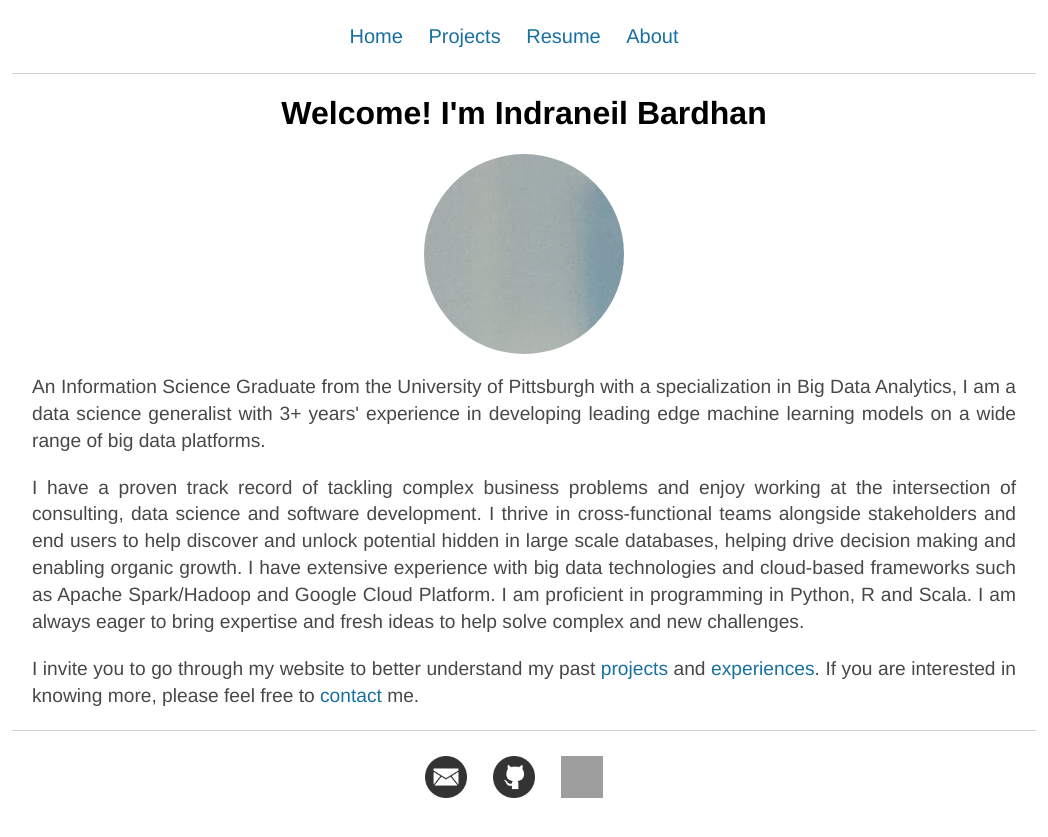
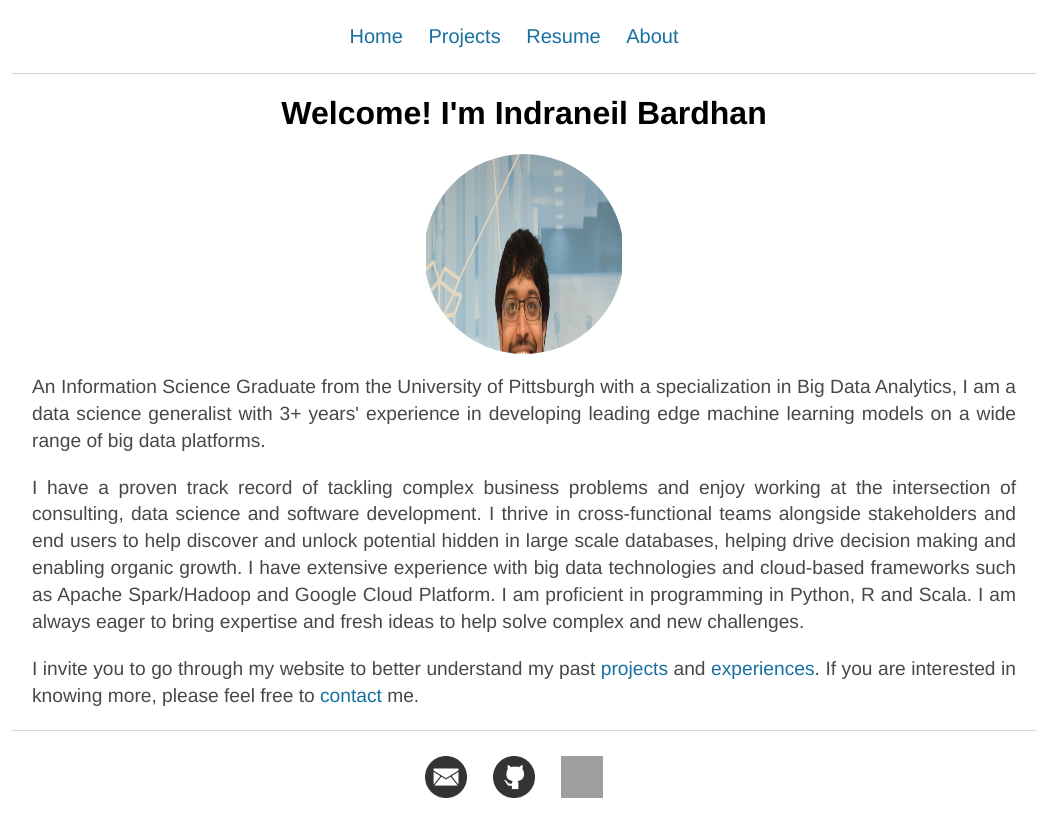
Before and after one commit to NeilBardhan/neilbardhan.github.io, a Jekyll site: the page built from index.html, in a window 1280 px wide. Shown: the top 837 px of the page, without its empty margins (116-1164 px from the left). Built offline with Jekyll 4.4.1, drawn with Linux system fonts in a browser that asks for light colours; grey boxes are pictures that could not be loaded.

Commit message:
Update index.html

```diff
--- a/index.html
+++ b/index.html
@@ -6,11 +6,11 @@ title: Neil's Homepage
 <center>
 	<h1>Welcome! I'm Indraneil Bardhan</h1>
 <div class="image-cropper">
-	<div class="w3-card-4">
-		<img src="/images/DSC_0007-min.JPG" alt="picture">
-	</div>
+<!-- 	<div class="w3-card-4"> -->
+<!-- 		<img src="/images/DSC_0007-min.JPG" alt="picture"> -->
+<!-- 	</div> -->
 <!-- 	<img id="main" src="/images/DSC_0007-min.jpg" alt="Photo" style="float:left;width:196px;height:350px;margin-right: 30px;margin-bottom: 30px;"> -->
-<!-- 	<img src = "/images/DSC_0007-min.JPG" alt = "image" class="rounded"> -->
+	<img src = "/images/DSC_0007-min.JPG" alt = "image" class="rounded" style="width:196px;height:350px;">
 </div>
 
 </center>
```
